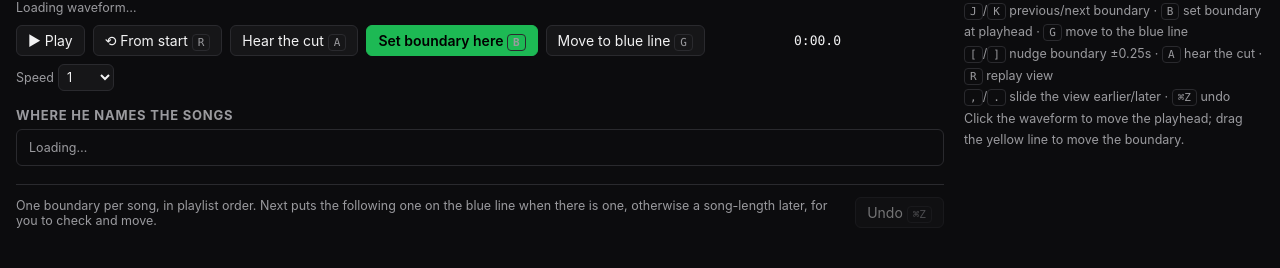
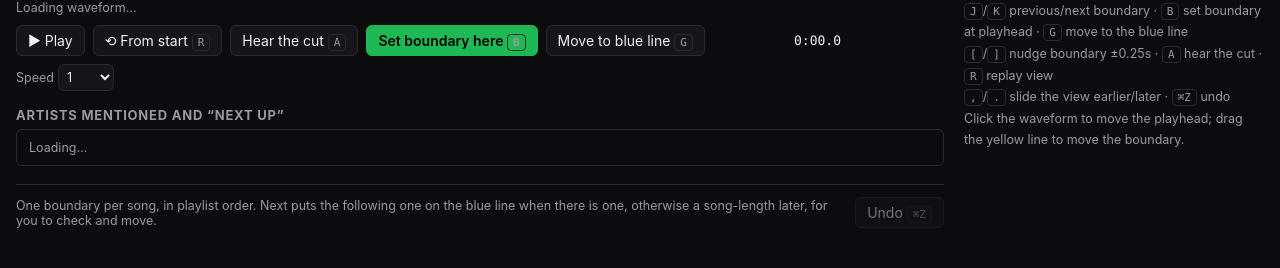
Before and after one commit to priestc/radioserver, a Django app: template server/library/templates/library/splitter_editor.html in a window 1280 px wide. Shown: the part 630-898 px from the top of the page. Run offline with Django 4.2, Linux system fonts and the light colour scheme; the template is opened without the code that fills it, so the values that code supplies are empty.

Commit message:
Splitter: rename the mentions heading
Co-Authored-By: Claude Opus 5.5 <noreply@anthropic.com>

```diff
--- a/server/library/templates/library/splitter_editor.html
+++ b/server/library/templates/library/splitter_editor.html
@@ -202,7 +202,7 @@
     </div>
 
     <div class="tx-head">
-      <h2>Where he names the songs</h2>
+      <h2>Artists mentioned and “next up”</h2>
       <span id="window-note"></span>
     </div>
     <p id="suggest-why"></p>
```
